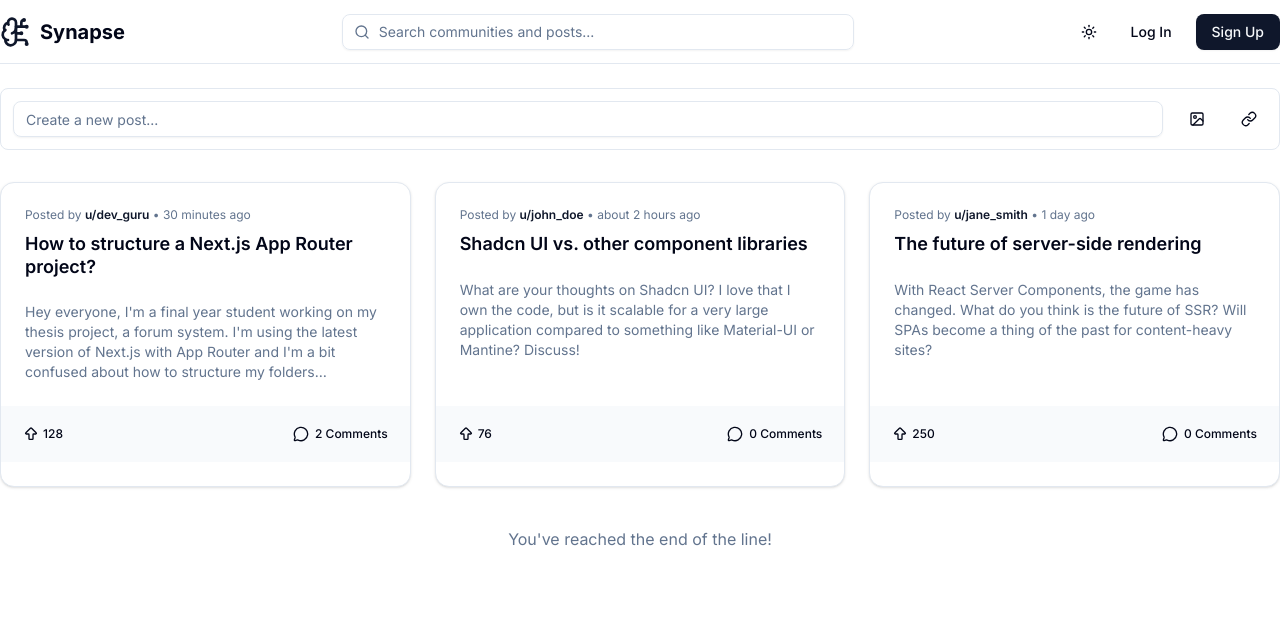
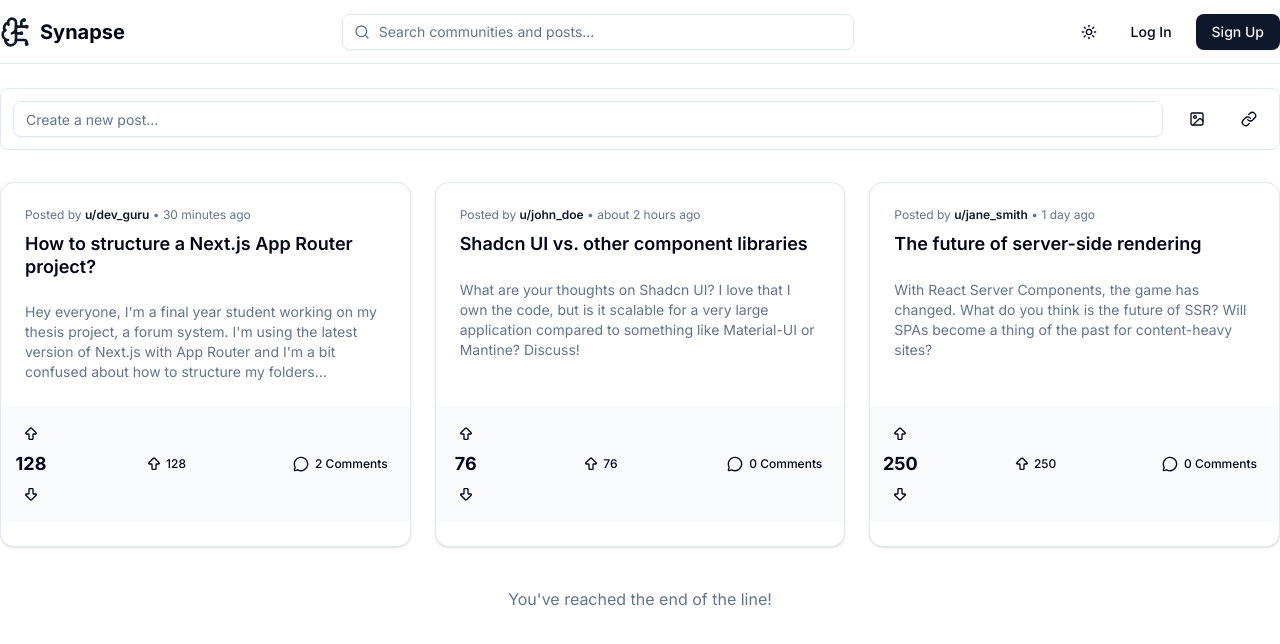
Before and after one commit to dhlananhh/synapse-client, a Next.js app: page / in a window 1280 px wide. Shown: the top 644 px of the page. Built offline with nearby package versions, Linux system fonts and the light colour scheme.

Commit message:
feat: add vote functionality to PostCard

```diff
--- a/src/components/features/post/PostCard.tsx
+++ b/src/components/features/post/PostCard.tsx
@@ -1,14 +1,29 @@
+"use client";
+
 import React from "react";
 import Link from "next/link";
 import { Post } from "@/types";
-import { Card, CardContent, CardFooter, CardHeader, CardTitle } from "@/components/ui/card";
+import {
+  Card,
+  CardContent,
+  CardFooter,
+  CardHeader,
+  CardTitle
+} from "@/components/ui/card";
 import { Button } from "@/components/ui/button";
-import { MessageCircle, ArrowBigUp, ArrowBigDown } from "lucide-react";
+import {
+  MessageCircle,
+  ArrowBigUp,
+  ArrowBigDown
+} from "lucide-react";
 import { formatDistanceToNow } from "date-fns";
+import VoteClient from './VoteClient';
+
 
 interface PostCardProps {
   post: Post;
 }
+
 
 const PostCard = ({ post }: PostCardProps) => {
   return (
@@ -27,12 +42,16 @@ const PostCard = ({ post }: PostCardProps) => {
           </Link>
         </CardTitle>
       </CardHeader>
+
       <CardContent className="flex-grow">
         <p className="text-sm text-muted-foreground line-clamp-4">
           { post.content }
         </p>
       </CardContent>
+
       <CardFooter className="flex justify-between items-center bg-secondary/50 p-3">
+        <VoteClient itemId={ post.id } initialVotes={ post.votes } />
+
         <div className="flex items-center gap-1">
           <Button variant="ghost" size="sm" className="flex items-center gap-1">
             <ArrowBigUp className="h-5 w-5" />
```
